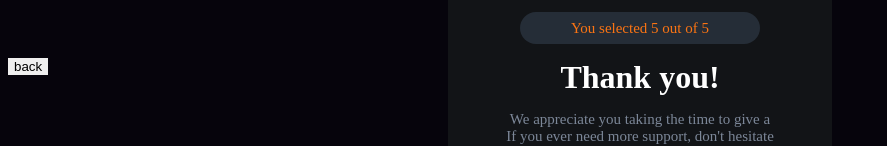
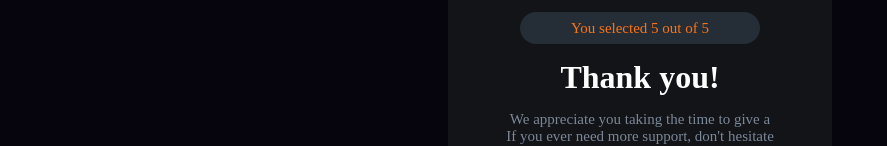
Before and after one commit to meliodas-png/Interactive-Rating-Component, a plain HTML site: page interactive-rating-component-main/second.html in a window 1280 px wide. Shown: the part 335-481 px from the top of the page, without its empty margins (0-887 px from the left). Drawn offline with Linux system fonts and the light colour scheme.

Commit message:
removed unneccesary back button

```diff
--- a/interactive-rating-component-main/second.html
+++ b/interactive-rating-component-main/second.html
@@ -30,7 +30,6 @@
 
         </div>
     </main>
-    <a href="index.html"><button>back</button></a>
     <script src="script.js"></script>
 </body>
 
```
